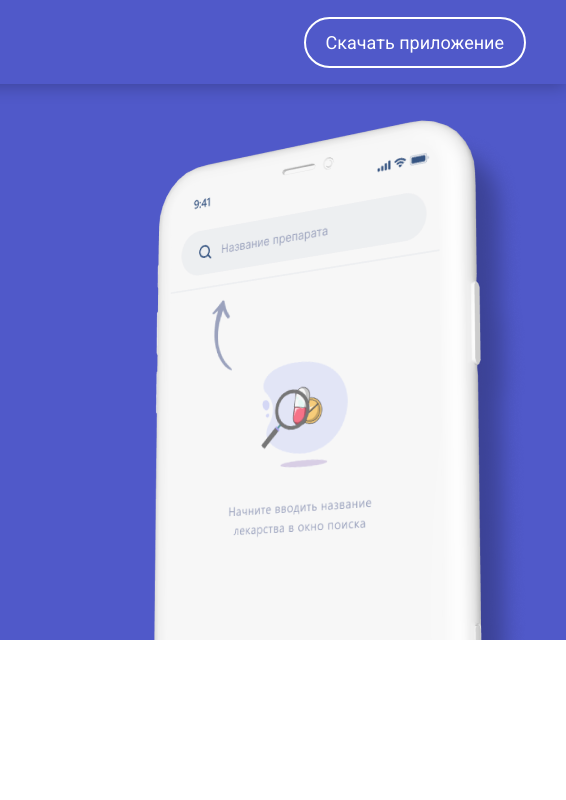
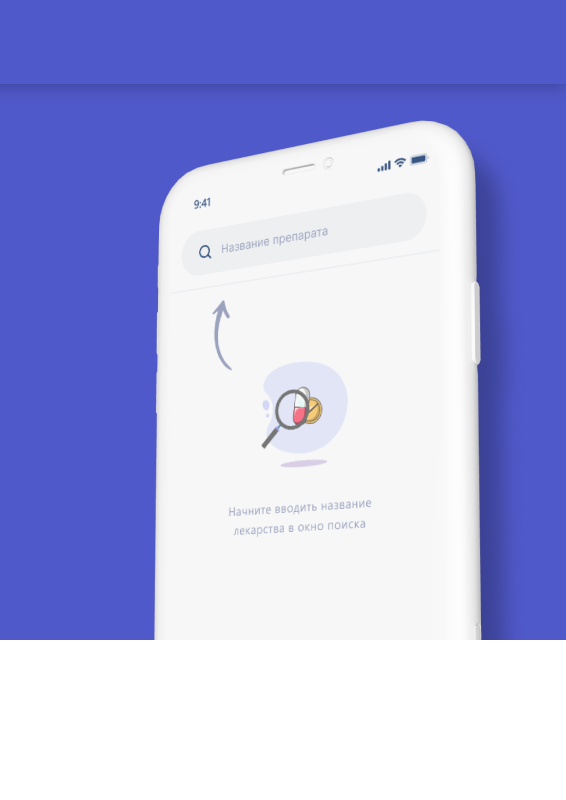
Before and after one commit to pillboxes/pillboxes.github.io, a website: page src/pug/index.pug in a window 1280 px wide. Shown: the top 800 px of the page, 714-1280 px from the left. Drawn offline with nearby package versions, Linux system fonts and the light colour scheme; files that its build step writes are made by us from their sources; files whose address does not match are found by name.

Commit message:
Убрано временно "Скачать приложение"

```diff
--- a/src/pug/includes/top-nav.pug
+++ b/src/pug/includes/top-nav.pug
@@ -6,4 +6,4 @@
       a(href="#works") Как это работает?
       a(href="#why") Преимущества
       a(href="https://pharma.vitacore.ru/") Для аптек
-    a.btn-top-nav(href="#") Скачать приложение
+    //- a.btn-top-nav(href="#") Скачать приложение
```
Also changed, not shown: docs/index.html.
